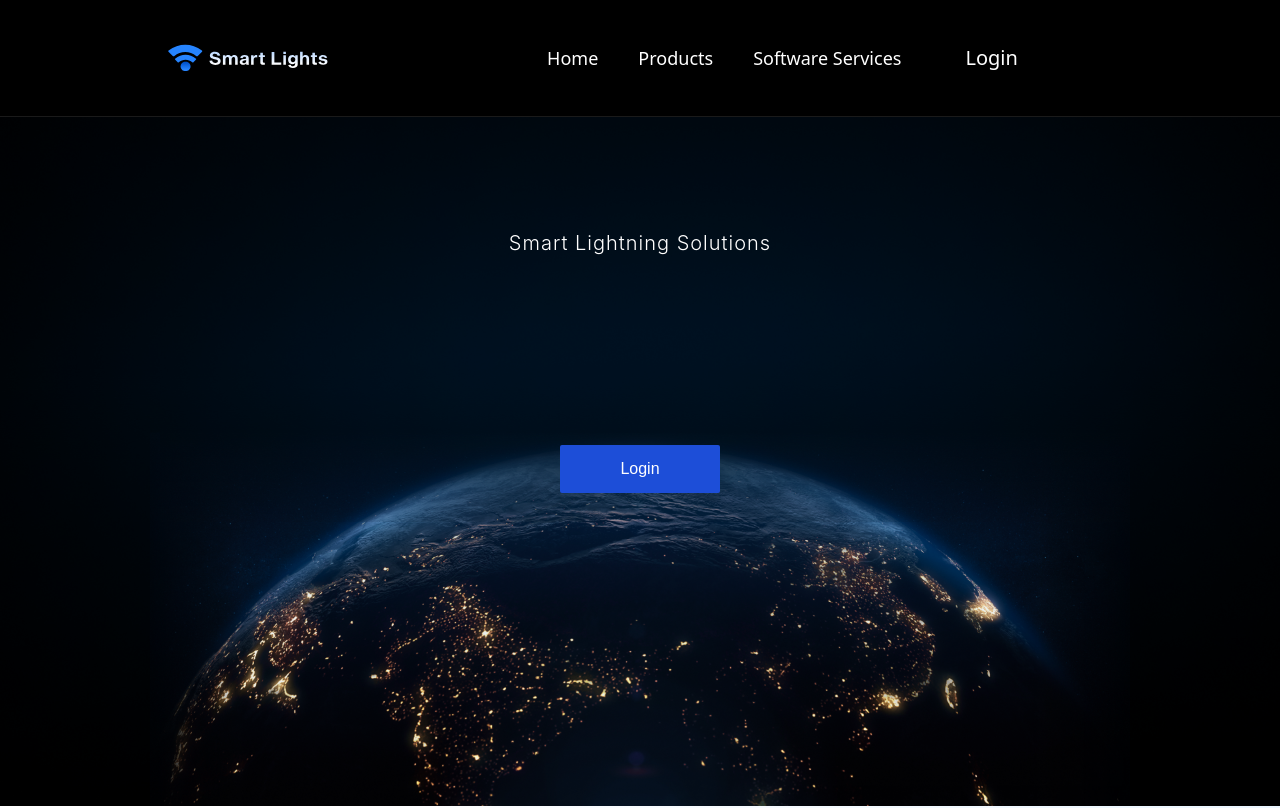
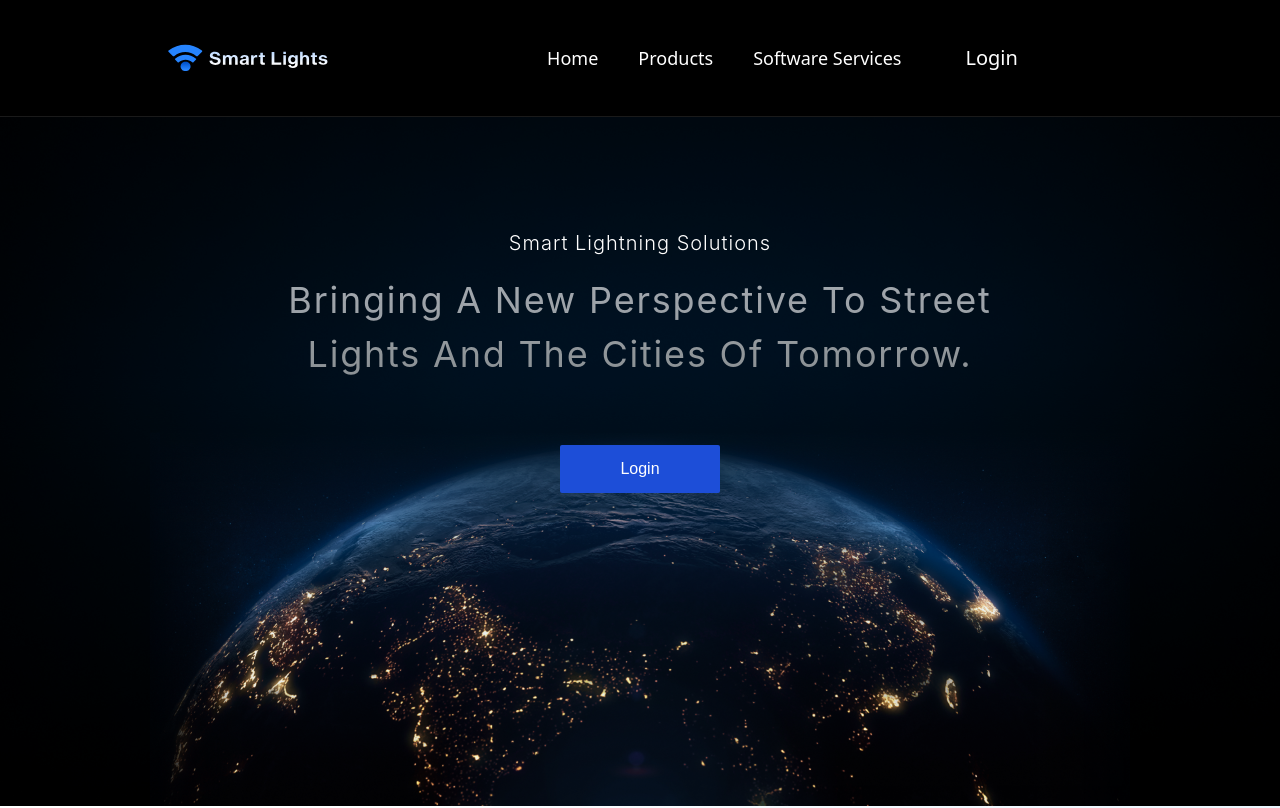
Before and after one commit to pratik860s/Blacksof-Task, a React (Vite) app: page / in a window 1280 px wide. Shown: the top 808 px of the page. Built offline with nearby package versions, Linux system fonts and the light colour scheme.

Commit message:
changes #4

```diff
--- a/src/components/HeroSection.tsx
+++ b/src/components/HeroSection.tsx
@@ -11,7 +11,7 @@ export default function HeroSection() {
           </p>
         </div>
         <div className="wdth">
-          <p className="text-white text-4xl font-normal font-inter text-center leading-normal tracking-wider bg-customBg bg-cover bg-clip-text">
+          <p className="text-white text-4xl font-normal font-inter text-center leading-normal tracking-wider bg-custom-bg bg-cover bg-clip-text">
             Bringing A New Perspective To Street Lights And The Cities Of
             Tomorrow.
           </p>
```
